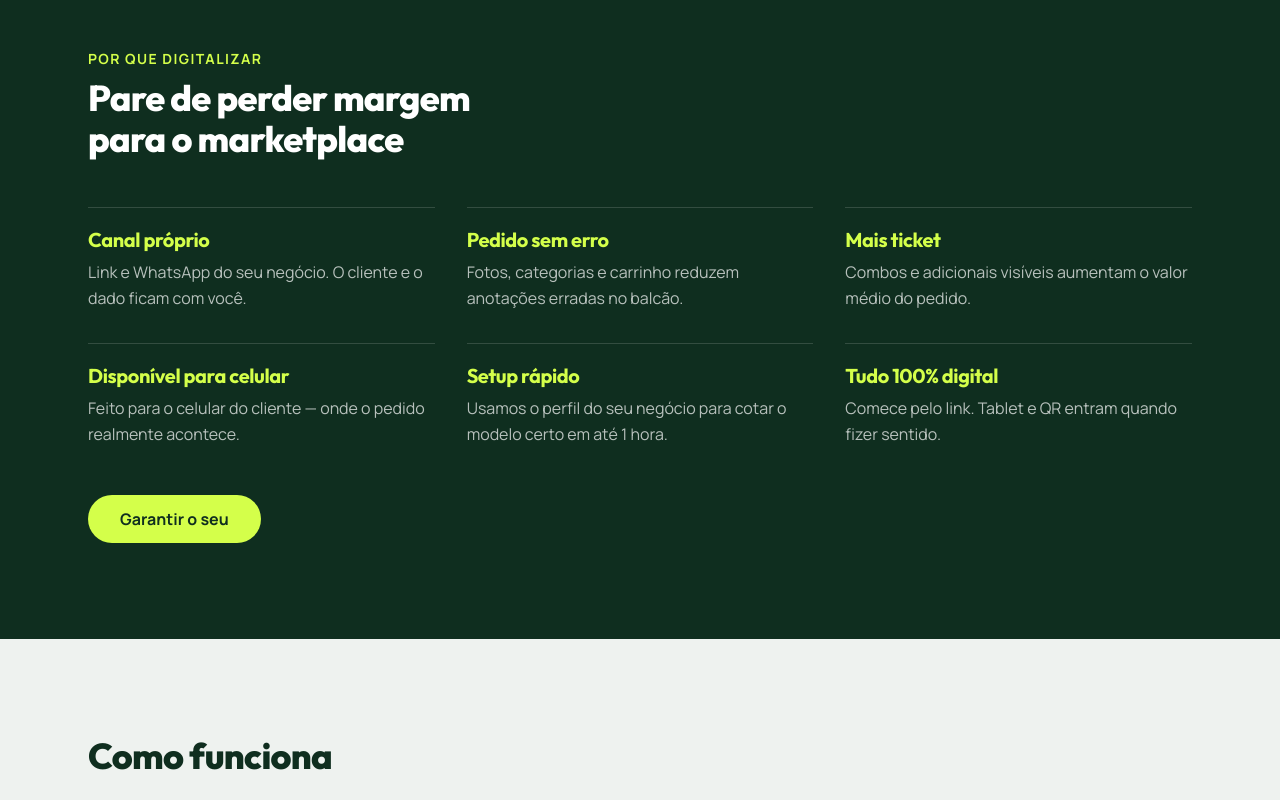
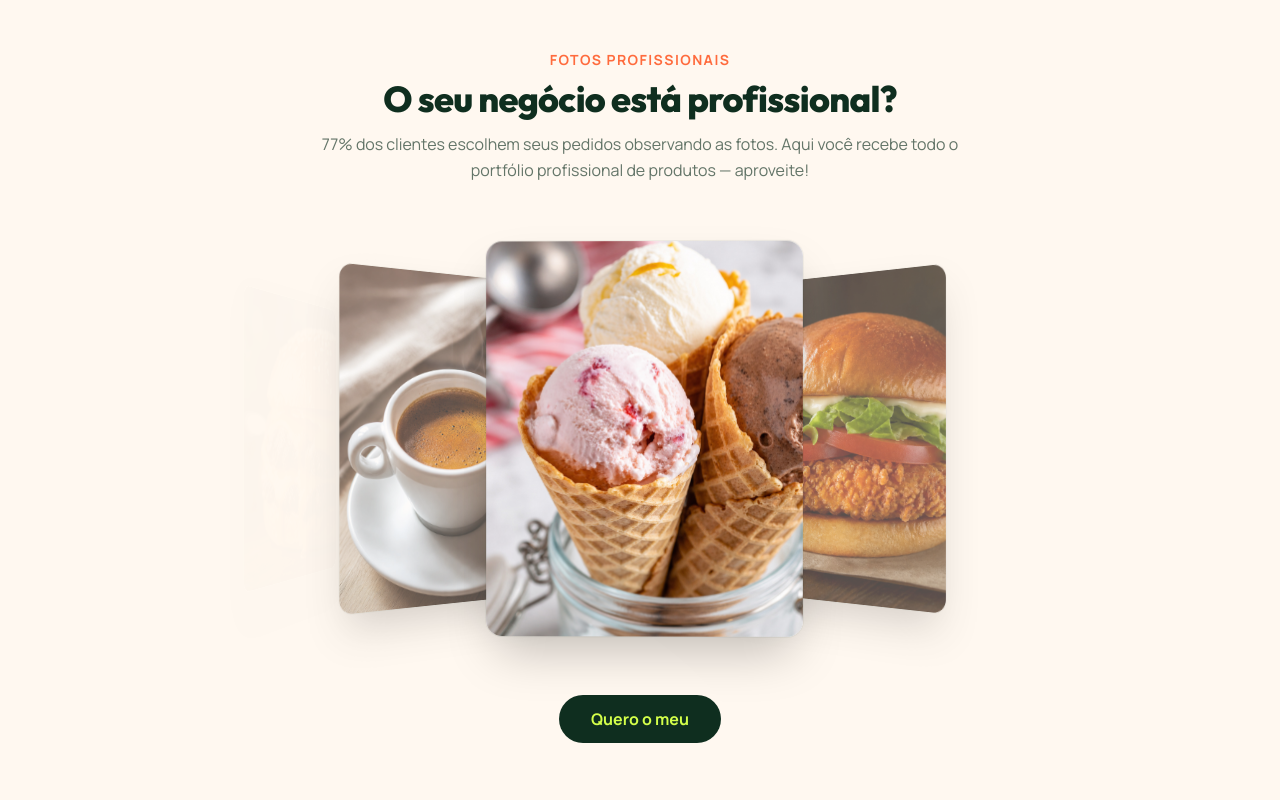
Before and after one commit to YuriOAbel/cardapio_livre, a React (Vite) app: page / in a window 1280 px wide. Shown: the part 1540-2340 px from the top of the page. Built offline with nearby package versions, Linux system fonts and the light colour scheme.

Commit message:
release 13

```diff
--- /dev/null
+++ b/src/components/PortfolioCarousel.tsx
@@ -0,0 +1,158 @@
+import { useEffect, useState } from 'react'
+import type { CSSProperties } from 'react'
+import type { PortfolioPhoto } from '../data/portfolioPhotos'
+
+interface PortfolioCarouselProps {
+  photos: PortfolioPhoto[]
+}
+
+const AUTOPLAY_MS = 3000
+const MOBILE_MQ = '(max-width: 639px)'
+
+function wrapOffset(diff: number, length: number): number {
+  if (length === 0) return 0
+  let d = ((diff % length) + length) % length
+  if (d > length / 2) d -= length
+  return d
+}
+
+function slideStyle(offset: number, isMobile: boolean): CSSProperties {
+  const hidden: CSSProperties = {
+    opacity: 0,
+    transform: `translateX(${offset * 55}%) rotateY(${offset * -42}deg) scale(0.7)`,
+    zIndex: 0,
+    pointerEvents: 'none',
+  }
+
+  // Mobile: only current (0) + previous (-1)
+  if (isMobile) {
+    if (offset === 0) {
+      return {
+        opacity: 1,
+        transform: 'translateX(14%) rotateY(0deg) scale(1)',
+        zIndex: 20,
+      }
+    }
+    if (offset === -1) {
+      return {
+        opacity: 0.7,
+        transform: 'translateX(-36%) rotateY(42deg) scale(0.82)',
+        zIndex: 10,
+      }
+    }
+    return hidden
+  }
+
+  const abs = Math.abs(offset)
+  if (abs >= 2) return hidden
+
+  if (offset === 0) {
+    return {
+      opacity: 1,
+      transform: 'translateX(0) rotateY(0deg) scale(1)',
+      zIndex: 20,
+    }
+  }
+
+  const dir = offset > 0 ? 1 : -1
+  return {
+    opacity: 0.7,
+    transform: `translateX(${dir * 58}%) rotateY(${dir * -42}deg) scale(0.82)`,
+    zIndex: 10,
+  }
+}
+
+function isSlideVisible(offset: number, isMobile: boolean): boolean {
+  if (isMobile) return offset === 0 || offset === -1
+  return Math.abs(offset) < 2
+}
+
+export function PortfolioCarousel({ photos }: PortfolioCarouselProps) {
+  const [activeIndex, setActiveIndex] = useState(0)
+  const [paused, setPaused] = useState(false)
+  const [reduceMotion, setReduceMotion] = useState(false)
+  const [isMobile, setIsMobile] = useState(false)
+
+  useEffect(() => {
+    const motionMq = window.matchMedia('(prefers-reduced-motion: reduce)')
+    const mobileMq = window.matchMedia(MOBILE_MQ)
+    const syncMotion = () => setReduceMotion(motionMq.matches)
+    const syncMobile = () => setIsMobile(mobileMq.matches)
+    syncMotion()
+    syncMobile()
+    motionMq.addEventListener('change', syncMotion)
+    mobileMq.addEventListener('change', syncMobile)
+    return () => {
+      motionMq.removeEventListener('change', syncMotion)
+      mobileMq.removeEventListener('change', syncMobile)
+    }
+  }, [])
+
+  useEffect(() => {
+    if (photos.length <= 1 || paused || reduceMotion) return
+    const id = window.setInterval(() => {
+      setActiveIndex((i) => (i + 1) % photos.length)
+    }, AUTOPLAY_MS)
+    return () => window.clearInterval(id)
+  }, [photos.length, paused, reduceMotion])
+
+  if (photos.length === 0) return null
+
+  return (
+    <div
+      className="w-full"
+      onMouseEnter={() => setPaused(true)}
+      onMouseLeave={() => setPaused(false)}
+      onFocusCapture={() => setPaused(true)}
+      onBlurCapture={(e) => {
+        if (!e.currentTarget.contains(e.relatedTarget as Node | null)) {
+          setPaused(false)
+        }
+      }}
+    >
+      <div
+        role="region"
+        aria-roledescription="carrossel"
+        aria-label="Portfólio de fotos profissionais de produtos"
+        className="relative mx-auto h-[400px] w-full max-w-5xl overflow-x-clip sm:h-[384px] md:h-[432px]"
+        style={{ perspective: '1200px' }}
+      >
+        <div className="absolute inset-0" style={{ transformStyle: 'preserve-3d' }}>
+          {photos.map((photo, index) => {
+            const offset = wrapOffset(index - activeIndex, photos.length)
+            const isActive = offset === 0
+            const visible = isSlideVisible(offset, isMobile)
+            const style = slideStyle(offset, isMobile)
+
+            return (
+              <figure
+                key={`${photo.src}-${index}`}
+                className={[
+                  'absolute left-1/2 top-1/2 aspect-[4/5] -translate-x-1/2 -translate-y-1/2',
+                  'h-auto w-[78%] max-w-[300px]',
+                  'sm:h-[92%] sm:w-auto sm:max-w-[min(48%,384px)] md:max-w-[432px]',
+                  reduceMotion ? '' : 'transition-[transform,opacity] duration-500 ease-out',
+                  visible ? '' : 'pointer-events-none',
+                ]
+                  .filter(Boolean)
+                  .join(' ')}
+                style={style}
+                aria-hidden={!isActive}
+                {...(isActive ? { 'aria-live': 'polite' as const } : {})}
+              >
+                <div className="h-full overflow-hidden rounded-2xl bg-white shadow-2xl ring-1 ring-ink/5">
+                  <img
+                    src={photo.src}
+                    alt={isActive ? photo.alt : ''}
+                    className="h-full w-full object-cover"
+                    draggable={false}
+                  />
+                </div>
+              </figure>
+            )
+          })}
+        </div>
+      </div>
+    </div>
+  )
+}
--- /dev/null
+++ b/src/data/portfolioPhotos.ts
@@ -0,0 +1,45 @@
+import imgSmashDuplo from '../assets/burguer-sport/smash-duplo.jpg'
+import imgChickenCrispy from '../assets/burguer-sport/chicken-crispy.jpg'
+import imgBatataRustica from '../assets/burguer-sport/batata-rustica.jpg'
+import imgOnionRings from '../assets/burguer-sport/onion-rings.jpg'
+import imgRefrigeranteLata from '../assets/burguer-sport/refrigerante-lata.jpg'
+import imgMilkshakeOreo from '../assets/burguer-sport/milkshake-oreo.jpg'
+import imgEspressoDuplo from '../assets/cafe-nuvem/espresso-duplo.jpg'
+import imgCappuccinoCremoso from '../assets/cafe-nuvem/cappuccino-cremoso.jpg'
+import imgCroissantAmendoas from '../assets/cafe-nuvem/croissant-amendoas.jpg'
+import imgPaoNaChapa from '../assets/cafe-nuvem/pao-na-chapa.jpg'
+import imgBowlAcaiGranola from '../assets/cafe-nuvem/bowl-acai-granola.jpg'
+import imgChaGeladoHibisco from '../assets/cafe-nuvem/cha-gelado-hibisco.jpg'
+import imgCasquinha from '../assets/gelateria-aurora/casquinha-classica.jpg'
+import imgSundae from '../assets/gelateria-aurora/sundae-chocolate.jpg'
+import imgMilkshake from '../assets/gelateria-aurora/milkshake-morango.jpg'
+import imgAcai from '../assets/gelateria-aurora/acai-bowl-500ml.jpg'
+import imgPicole from '../assets/gelateria-aurora/picole-gourmet.jpg'
+import imgBananaSplit from '../assets/gelateria-aurora/banana-split.jpg'
+
+export type PortfolioPhoto = {
+  src: string
+  alt: string
+}
+
+/** Product photos interleaved across the three demo clients for visual variety. */
+export const portfolioPhotos: PortfolioPhoto[] = [
+  { src: imgSmashDuplo, alt: 'Smash duplo — Burguer Sport' },
+  { src: imgEspressoDuplo, alt: 'Espresso duplo — Café Nuvem' },
+  { src: imgCasquinha, alt: 'Casquinha clássica — Gelateria Aurora' },
+  { src: imgChickenCrispy, alt: 'Chicken crispy — Burguer Sport' },
+  { src: imgCappuccinoCremoso, alt: 'Cappuccino cremoso — Café Nuvem' },
+  { src: imgSundae, alt: 'Sundae de chocolate — Gelateria Aurora' },
+  { src: imgBatataRustica, alt: 'Batata rústica — Burguer Sport' },
+  { src: imgCroissantAmendoas, alt: 'Croissant de amêndoas — Café Nuvem' },
+  { src: imgMilkshake, alt: 'Milkshake de morango — Gelateria Aurora' },
+  { src: imgOnionRings, alt: 'Onion rings — Burguer Sport' },
+  { src: imgPaoNaChapa, alt: 'Pão na chapa — Café Nuvem' },
+  { src: imgAcai, alt: 'Açaí bowl 500ml — Gelateria Aurora' },
+  { src: imgRefrigeranteLata, alt: 'Refrigerante lata — Burguer Sport' },
+  { src: imgBowlAcaiGranola, alt: 'Bowl açaí e granola — Café Nuvem' },
+  { src: imgPicole, alt: 'Picolé gourmet — Gelateria Aurora' },
+  { src: imgMilkshakeOreo, alt: 'Milkshake Oreo — Burguer Sport' },
+  { src: imgChaGeladoHibisco, alt: 'Chá gelado de hibisco — Café Nuvem' },
+  { src: imgBananaSplit, alt: 'Banana split — Gelateria Aurora' },
+]
--- a/src/pages/LandingPage.tsx
+++ b/src/pages/LandingPage.tsx
@@ -1,6 +1,8 @@
 import { Link } from 'react-router-dom'
 import { MenuBrandMark } from '../components/MenuBrandMark'
+import { PortfolioCarousel } from '../components/PortfolioCarousel'
 import { homeMenus } from '../data/menus'
+import { portfolioPhotos } from '../data/portfolioPhotos'
 import { CONTACT, MAILTO_URL, WHATSAPP_URL } from '../lib/contact'
 import { useQuote } from '../context/QuoteContext'
 
@@ -209,6 +211,38 @@ export function LandingPage() {
         </div>
       </section>
 
+      {/* Professional photo portfolio */}
+      <section id="portfolio" className="overflow-x-hidden border-y border-ink/5 bg-warm">
+        <div className="mx-auto max-w-6xl px-4 py-16 sm:px-6 sm:py-24">
+          <div className="mx-auto max-w-2xl text-center">
+            <p className="text-sm font-bold uppercase tracking-widest text-accent">
+              Fotos profissionais
+            </p>
+            <h2 className="mt-2 font-display text-3xl font-extrabold leading-[1.2] text-ink sm:text-4xl text-balance">
+              O seu negócio está profissional?
+            </h2>
+            <p className="mt-3 text-ink/65 leading-relaxed">
+              77% dos clientes escolhem seus pedidos observando as fotos. Aqui você recebe todo o
+              portfólio profissional de produtos — aproveite!
+            </p>
+          </div>
+
+          <div className="mt-8 sm:mt-10">
+            <PortfolioCarousel photos={portfolioPhotos} />
+          </div>
+
+          <div className="mt-10 text-center">
+            <button
+              type="button"
+              onClick={() => openQuote('portfolio-quero')}
+              className="inline-flex h-12 items-center justify-center rounded-full bg-ink px-8 font-bold text-lime transition hover:bg-ink-soft"
+            >
+              Quero o meu
+            </button>
+          </div>
+        </div>
+      </section>
+
       {/* Benefits */}
       <section id="vantagens" className="bg-ink text-white">
         <div className="mx-auto max-w-6xl px-4 py-16 sm:px-6 sm:py-24">
```
